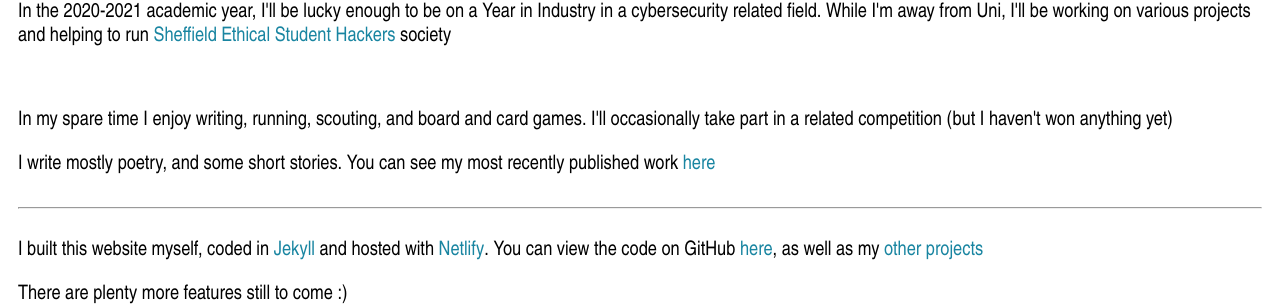
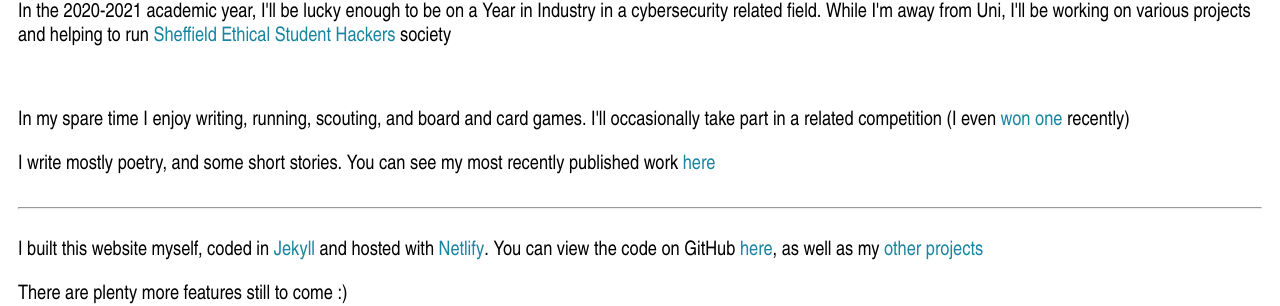
Before and after one commit to Twigonometry/mac-goodwin.com, a Jekyll site: the page built from mac-goodwin/index.html, in a window 1280 px wide. Shown: the part 342-648 px from the top of the page. Built offline with Jekyll 4.4.1, drawn with Linux system fonts in a browser that asks for light colours; some web fonts are replaced.

Commit message:
A cheeky competition result

```diff
--- a/mac-goodwin/index.html
+++ b/mac-goodwin/index.html
@@ -11,7 +11,7 @@ title: Home
     <p>I'm especially interested in cybersecurity, machine learning, and the intersection between the two. Recently, I've also taken an interest in formal logic and how this can be applied to security and verification</p>
     <p>In the 2020-2021 academic year, I'll be lucky enough to be on a Year in Industry in a cybersecurity related field. While I'm away from Uni, I'll be working on various projects and helping to run <a href="https://shefesh.com/">Sheffield Ethical Student Hackers</a> society</p>
     <br>
-    <p>In my spare time I enjoy writing, running, scouting, and board and card games. I'll occasionally take part in a related competition (but I haven't won anything yet)</p>
+    <p>In my spare time I enjoy writing, running, scouting, and board and card games. I'll occasionally take part in a related competition (I even <a href="http://www.hivesouthyorkshire.com/compresults-2020">won one</a> recently)</p>
     <p>I write mostly poetry, and some short stories. You can see my most recently published work <a href="https://www.greeninkpoetry.co.uk/poetry-collections/collection-4-cross-roads">here</a></p>
     <hr>
     <p>I built this website myself, coded in <a href="https://jekyllrb.com/">Jekyll</a> and hosted with <a href="https://www.netlify.com/">Netlify</a>. You can view the code on GitHub <a href="https://github.com/Twigonometry/mac-goodwin.com">here</a>, as well as my <a href="https://github.com/Twigonometry?tab=repositories">other projects</a></p>
```
